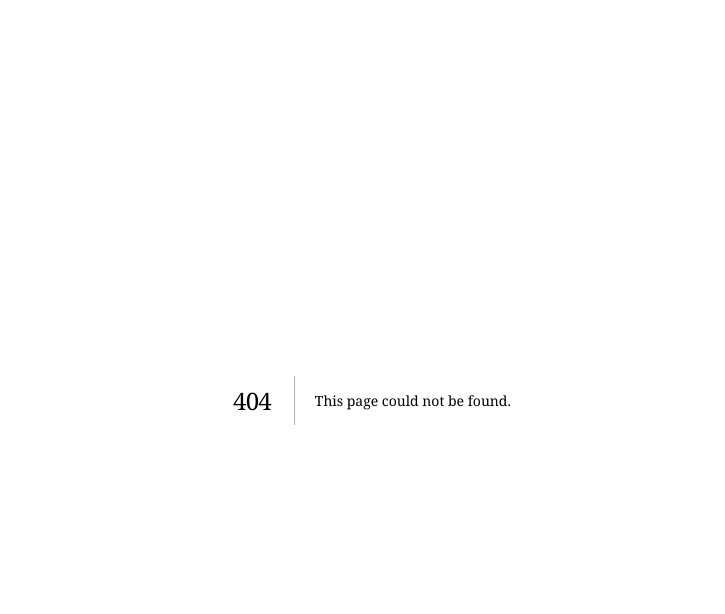
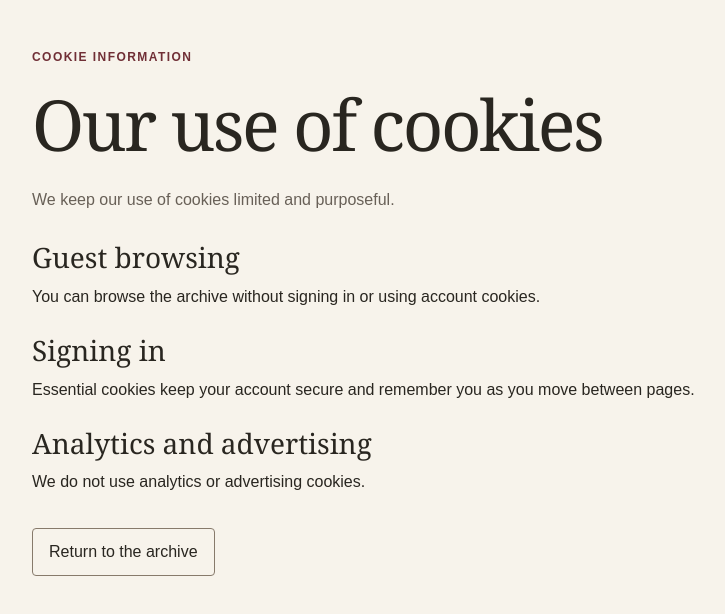
Before and after one commit to hphearith/khmer-traditional-dresses-archive, a Next.js app: page /cookies in a window 1280 px wide. Before the commit this address had no page. Shown: the top 614 px of the page, without its empty margins (268-993 px from the left). Built offline with nearby package versions, Linux system fonts and the light colour scheme.

Commit message:
feat: enhance authentication flow with verification handling and add cookie information page

```diff
--- /dev/null
+++ b/app/cookies/page.js
@@ -0,0 +1,32 @@
+import Link from "next/link";
+
+export default function CookieInformationPage() {
+  return (
+    <main style={{ minHeight: "100vh", background: "var(--paper)", color: "var(--ink)", padding: "48px 24px" }}>
+      <article style={{ width: "100%", maxWidth: 680, margin: "0 auto" }}>
+        <p className="label" style={{ color: "var(--wine)", marginBottom: 20 }}>Cookie information</p>
+        <h1 style={{ marginBottom: 24 }}>Our use of cookies</h1>
+        <p style={{ color: "var(--muted)", marginBottom: 28 }}>
+          We keep our use of cookies limited and purposeful.
+        </p>
+
+        <section aria-labelledby="guest-heading" style={{ marginBottom: 24 }}>
+          <h2 id="guest-heading" style={{ fontSize: 28, marginBottom: 8 }}>Guest browsing</h2>
+          <p>You can browse the archive without signing in or using account cookies.</p>
+        </section>
+
+        <section aria-labelledby="contributor-heading" style={{ marginBottom: 24 }}>
+          <h2 id="contributor-heading" style={{ fontSize: 28, marginBottom: 8 }}>Signing in</h2>
+          <p>Essential cookies keep your account secure and remember you as you move between pages.</p>
+        </section>
+
+        <section aria-labelledby="optional-heading" style={{ marginBottom: 32 }}>
+          <h2 id="optional-heading" style={{ fontSize: 28, marginBottom: 8 }}>Analytics and advertising</h2>
+          <p>We do not use analytics or advertising cookies.</p>
+        </section>
+
+        <Link href="/" className="button secondary">Return to the archive</Link>
+      </article>
+    </main>
+  );
+}
--- a/app/login/page.js
+++ b/app/login/page.js
@@ -1,5 +1,7 @@
 import AuthPage from "../../components/AuthPage.js";
 
-export default function LoginPage() {
-  return <AuthPage />;
+export default async function LoginPage({ searchParams }) {
+  const params = await searchParams;
+
+  return <AuthPage verificationRequested={params?.verify === "1"} />;
 }
--- a/app/page.js
+++ b/app/page.js
@@ -15,7 +15,7 @@ export default async function Home() {
     const { error } = await supabase.auth.signOut();
     if (error) throw error;
 
-    redirect("/login");
+    redirect("/");
   }
 
   return (
--- a/app/signup/page.js
+++ b/app/signup/page.js
@@ -1,5 +1,7 @@
 import AuthPage from "../../components/AuthPage.js";
 
-export default function SignupPage() {
-  return <AuthPage signup />;
+export default async function SignupPage({ searchParams }) {
+  const params = await searchParams;
+
+  return <AuthPage signup verificationRequested={params?.verify === "1"} />;
 }
--- a/components/AuthForm.js
+++ b/components/AuthForm.js
@@ -1,11 +1,9 @@
 "use client";
 
 import { useEffect, useState } from "react";
-import { useRouter } from "next/navigation";
 import { createClient } from "../lib/supabase/client.js";
 
 export default function AuthForm({ signup = false }) {
-  const router = useRouter();
   const [mounted, setMounted] = useState(false);
   const [pending, setPending] = useState(false);
   const [error, setError] = useState("");
@@ -39,8 +37,8 @@ export default function AuthForm({ signup = false }) {
         form.reset();
         setMessage("Check your email to confirm your account, then log in.");
       } else {
-        router.replace("/");
-        router.refresh();
+        const verificationPath = signup ? "/signup?verify=1" : "/login?verify=1";
+        window.location.assign(verificationPath);
       }
     } catch {
       setError(signup ? "Unable to sign up. Please try again." : "Invalid email or password");
--- a/lib/supabase/middleware.js
+++ b/lib/supabase/middleware.js
@@ -6,6 +6,7 @@ const AUTH_PATHS = new Set(["/login", "/signup"]);
 function redirectWithSession(request, pathname, sessionResponse) {
   const url = request.nextUrl.clone();
   url.pathname = pathname;
+  url.search = "";
 
   const redirectResponse = NextResponse.redirect(url);
 
@@ -56,10 +57,6 @@ export async function updateSession(request) {
   const isAuthenticated = Boolean(data?.claims?.sub);
   const isAuthPath = AUTH_PATHS.has(request.nextUrl.pathname);
 
-  if (!isAuthenticated && !isAuthPath) {
-    return redirectWithSession(request, "/login", sessionResponse);
-  }
-
   if (isAuthenticated && isAuthPath) {
     return redirectWithSession(request, "/", sessionResponse);
   }
```
Also changed, not shown: components/AuthPage.js (+16 -1 lines).
